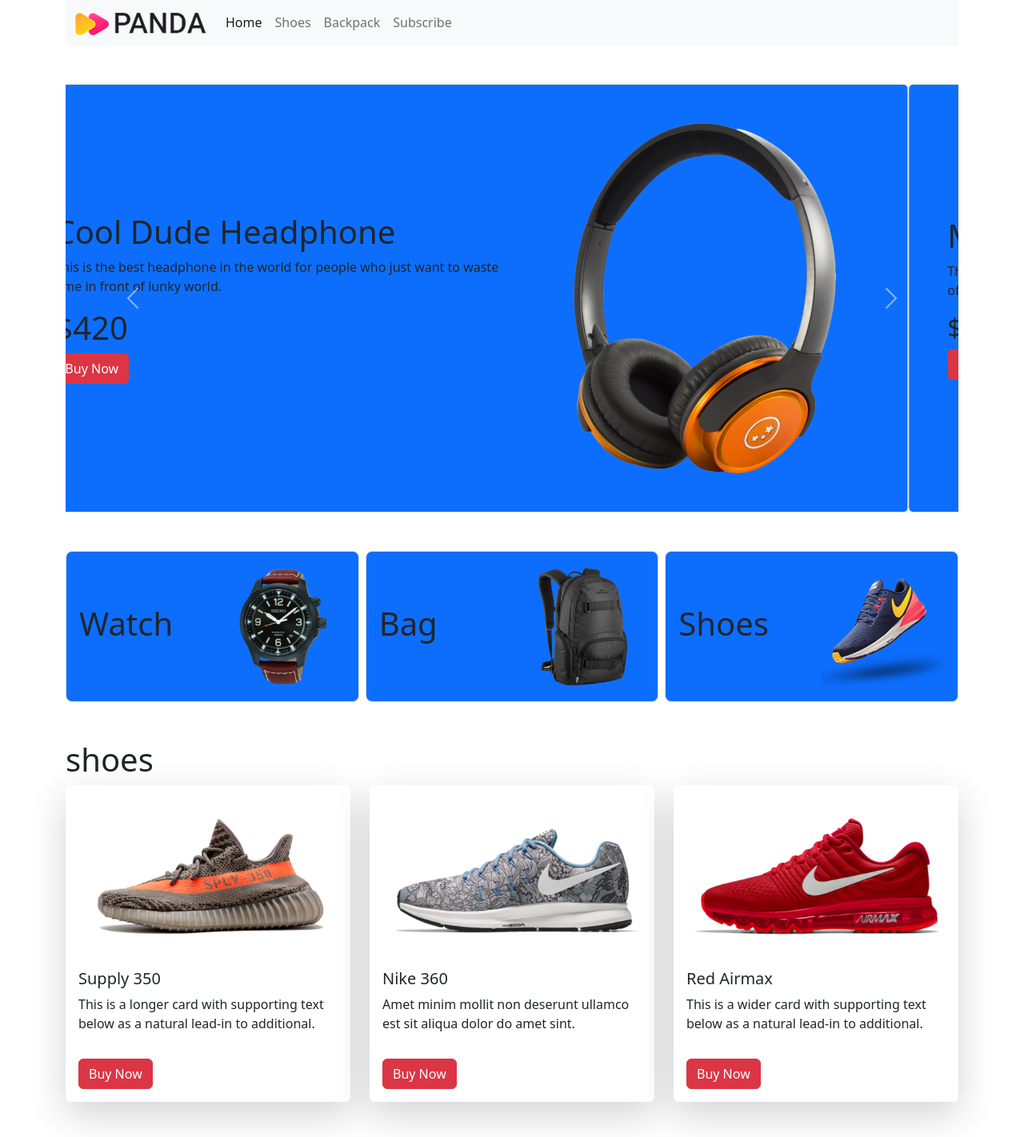
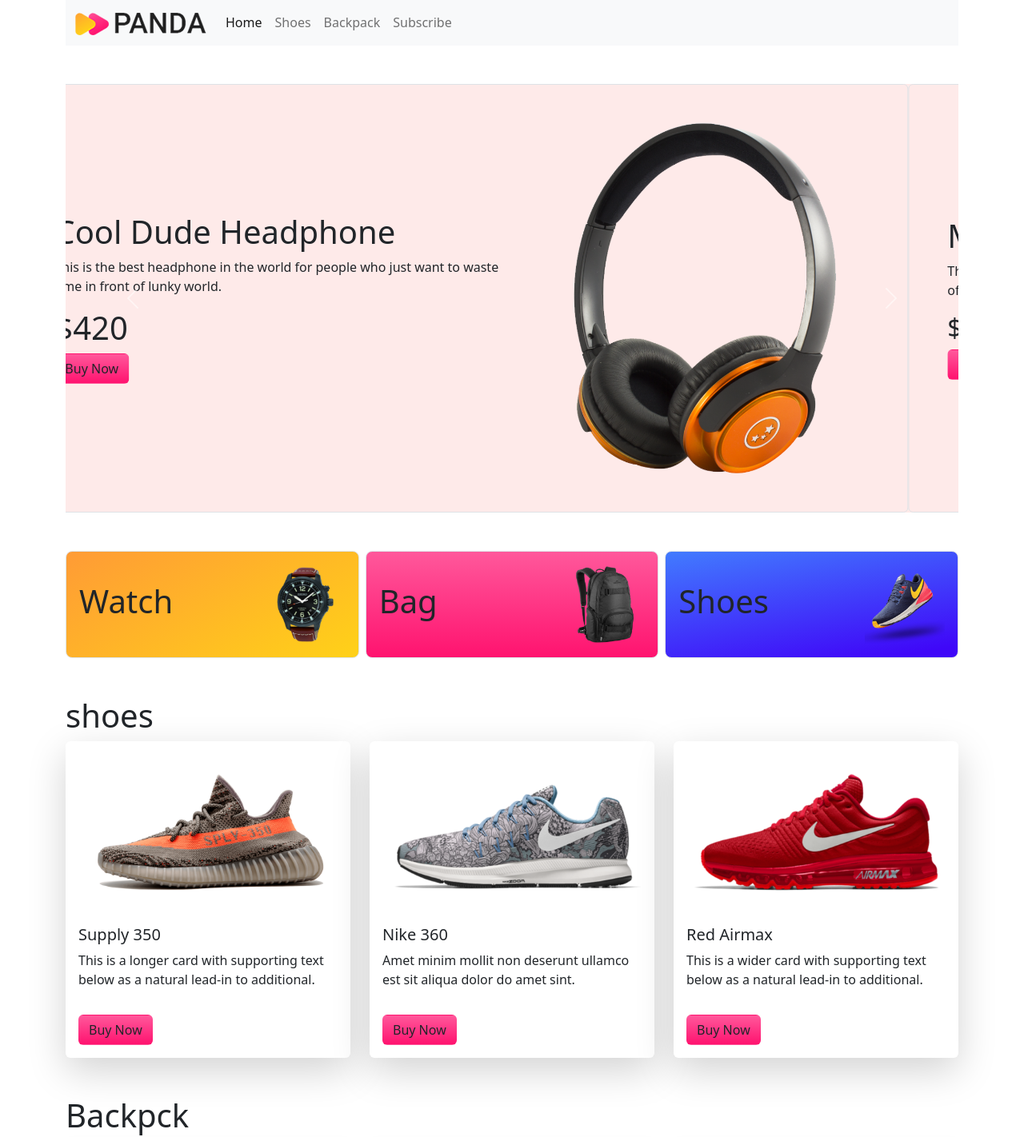
Before and after one commit to mdmasudrana271/panda-ecommerce, a plain HTML site: page index.html in a window 1280 px wide. Shown: the top 1422 px of the page at 80% size. Drawn offline with nearby package versions, Linux system fonts and the light colour scheme.

Commit message:
all done

```diff
--- a/index.html
+++ b/index.html
@@ -49,8 +49,8 @@
         <!-- slider start  -->
         <section class="mt-5">
             <div id="carouselExampleControls" class="carousel slide" data-bs-ride="carousel">
-                <div class="carousel-inner">
-                    <div class="carousel-item active bg-primary border rounded p-5">
+                <div class="carousel-inner carousel-bg">
+                    <div class="carousel-item active border rounded p-5">
                         <div class="row">
                             <div class="col-lg-7 d-flex align-items-center">
                                 <div>
@@ -58,7 +58,7 @@
                                     <p>This is the best headphone in the world for people who just want to waste time in
                                         front of lunky world.</p>
                                     <h1>$420</h1>
-                                    <div class="btn btn-danger">Buy Now</div>
+                                    <div class="btn all-btn">Buy Now</div>
                                 </div>
                             </div>
                             <div class="col-lg-5">
@@ -66,7 +66,7 @@
                             </div>
                         </div>
                     </div>
-                    <div class="carousel-item bg-primary border rounded p-5">
+                    <div class="carousel-item border rounded p-5">
                         <div class="row">
                             <div class="col-lg-7 d-flex align-items-center">
                                 <div>
@@ -75,7 +75,7 @@
                                         of
                                     </p>
                                     <h2>$1200</h2>
-                                    <div class="btn btn-danger">Buy Now</div>
+                                    <div class="btn all-btn">Buy Now</div>
                                 </div>
                             </div>
                             <div class="col-lg-5">
@@ -84,7 +84,7 @@
                         </div>
 
                     </div>
-                    <div class="carousel-item bg-primary border rounded p-5">
+                    <div class="carousel-item border rounded p-5">
                         <div class="row">
                             <div class="col-lg-7 d-flex align-items-center">
                                 <div>
@@ -93,7 +93,7 @@
                                         front
                                         of
                                         the fake sports</p>
-                                    <div class="btn btn-danger">Buy Now</div>
+                                    <div class="btn all-btn">Buy Now</div>
                                 </div>
                             </div>
                             <div class="col-lg-5">
@@ -124,23 +124,23 @@
         <div class="row g-2">
             <!-- single catagory -->
             <div class="col-lg-4 col-md-6 col-sm-12">
-                <div class="p-3 border bg-primary d-flex justify-content-between align-items-center border rounded-3">
+                <div class="p-3 border watch-bg d-flex justify-content-between align-items-center border rounded-3">
                     <h1>Watch</h1>
-                    <img src="images/categories/watch.png" alt="">
+                    <img class="cata-img" src="images/categories/watch.png" alt="">
                 </div>
             </div>
             <!-- single catagory -->
             <div class="col-lg-4 col-md-6 col-sm-12">
-                <div class="p-3 border bg-primary d-flex justify-content-between align-items-center border rounded-3">
+                <div class="p-3 border bag-bg d-flex justify-content-between align-items-center border rounded-3">
                     <h1>Bag</h1>
-                    <img src="images/categories/bag.png" alt="">
+                    <img class="cata-img" src="images/categories/bag.png" alt="">
                 </div>
             </div>
             <!-- single catagory -->
             <div class="col-lg-4 col-md-6 col-sm-12">
-                <div class="p-3 border bg-primary d-flex justify-content-between align-items-center border rounded-3">
+                <div class="p-3 border shoes-bg d-flex justify-content-between align-items-center border rounded-3">
                     <h1>Shoes</h1>
-                    <img src="images/categories/shoes.png" alt="">
+                    <img class="cata-img" src="images/categories/shoes.png" alt="">
                 </div>
             </div>
         </div>
@@ -159,7 +159,7 @@
                             additional.</p>
                     </div>
                     <div class="m-3">
-                        <div class="btn btn-danger">Buy
+                        <div class="btn all-btn">Buy
                             Now</div>
                     </div>
                 </div>
@@ -173,7 +173,7 @@
                         </p>
                     </div>
                     <div class="m-3">
-                        <div class="btn btn-danger">Buy
+                        <div class="btn all-btn">Buy
                             Now</div>
                     </div>
                 </div>
@@ -187,7 +187,7 @@
                             additional.</p>
                     </div>
                     <div class="m-3">
-                        <div class="btn btn-danger">Buy
+                        <div class="btn all-btn">Buy
                             Now</div>
                     </div>
                 </div>
@@ -210,7 +210,7 @@
                             additional content. This content is a little bit longer.</p>
                     </div>
                     <div class="m-3">
-                        <div class="btn btn-danger">Buy
+                        <div class="btn .all-btn">Buy
                             Now</div>
                     </div>
                 </div>
@@ -225,7 +225,7 @@
                             content.</p>
                     </div>
                     <div class="m-3">
-                        <div class="btn btn-danger">Buy
+                        <div class="btn .all-btn">Buy
                             Now</div>
                     </div>
                 </div>
@@ -241,7 +241,7 @@
                             height action.</p>
                     </div>
                     <div class="m-3">
-                        <div class="btn btn-danger">Buy
+                        <div class="btn .all-btn">Buy
                             Now</div>
                     </div>
                 </div>
@@ -250,7 +250,25 @@
     </section>
 
     <!-- bag section end -->
+
+    <!-- Subscribe section start  -->
+    <section class="container subscribe-bg mb-5 d-flex justify-content-center align-items-center rounded-3">
+        <div>
+            <h2>LET'S STAY IN TOUCH</h2>
+            <p>Get updates on sales specials and more</p>
+            <form>
+                <div class="mb-1">
+                    <input type="email" class="form-control" id="exampleInputEmail1" aria-describedby="emailHelp">
+                </div>
+                <button class="btn all-btn">Submit</button>
+            </form>
+        </div>
+    </section>
+    <!-- Subscribe section end -->
     <!-- main end -->
+    <footer class="container text-center">
+        <p><small>©2022. Panda Commerce. All rights reserved. Sofia, Bulgaria.</small></p>
+    </footer>
 
     <script src="https://cdn.jsdelivr.net/npm/bootstrap@5.2.0/dist/js/bootstrap.bundle.min.js"
         integrity="sha384-A3rJD856KowSb7dwlZdYEkO39Gagi7vIsF0jrRAoQmDKKtQBHUuLZ9AsSv4jD4Xa"
--- a/style.css
+++ b/style.css
@@ -0,0 +1,25 @@
+.all-btn{
+    background: linear-gradient(180deg, #FF589B -0.01%, #FF136F 99.99%);
+}
+.carousel-bg{
+    background: #FEEAE9;
+}
+
+.subscribe-bg{
+    background: #FEEAE9;
+    height: 300px;
+}
+
+.watch-bg{
+    background: linear-gradient(152.07deg, #FF9C35 1.47%, #FFD019 97.17%);
+}
+.bag-bg{
+    background: linear-gradient(180deg, #FF589B -0.01%, #FF136F 99.99%);
+}
+.shoes-bg{
+    background: linear-gradient(170.41deg, #4289FF -10.89%, #3F07F8 92.77%);
+}
+
+.cata-img{
+    height: 100px;
+}
```
